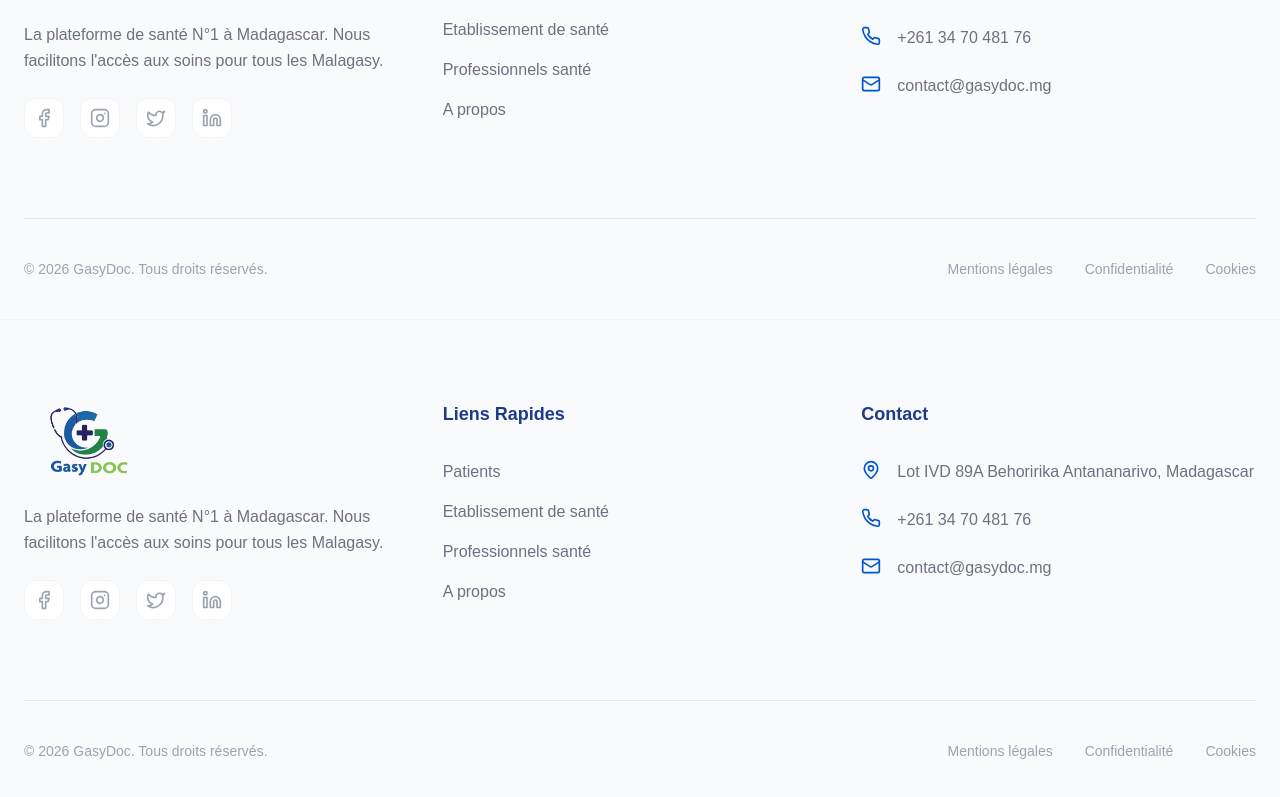
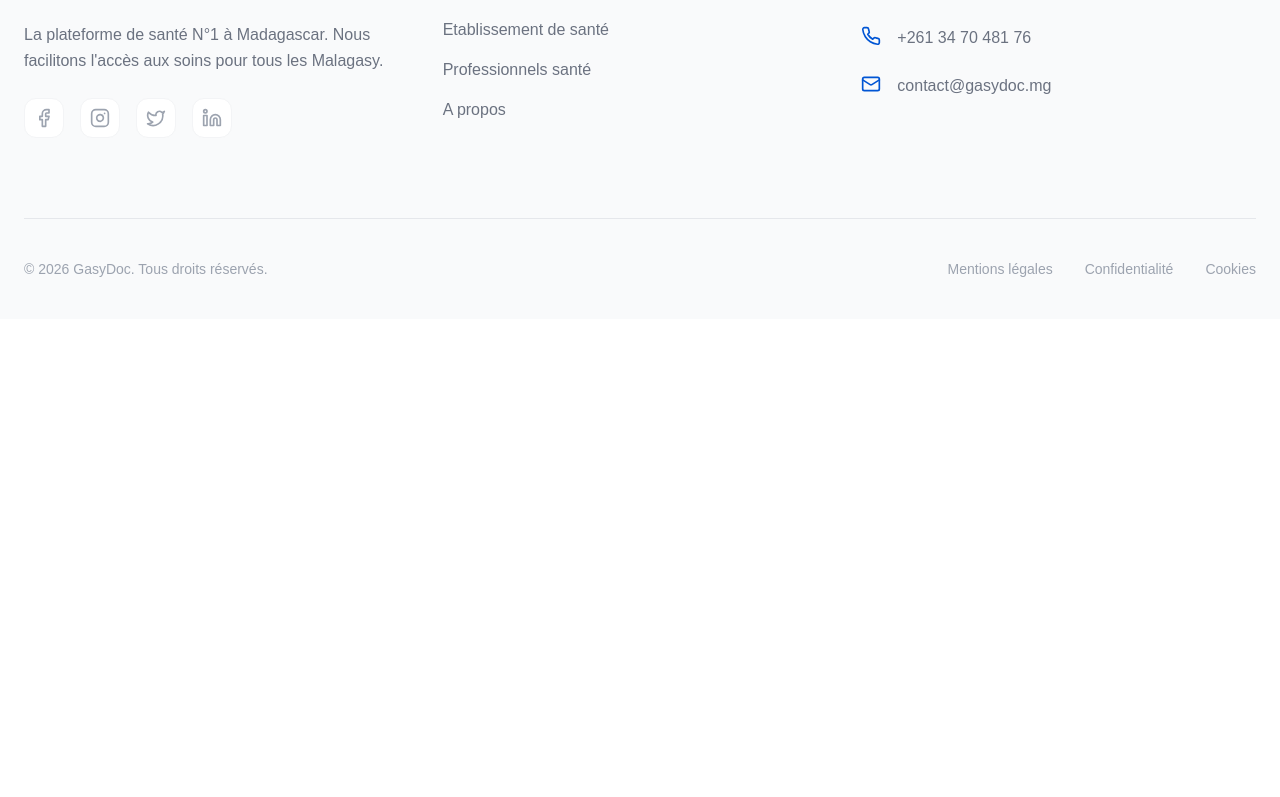
Before and after one commit to DarciaAnona/gasydoc-landing, a Next.js app: page / in a window 1280 px wide. Shown: the part 5975-6772 px from the top of the page. After the commit the page ends 6294 px from the top, so only its background shows below. Built offline with nearby package versions, Linux system fonts and the light colour scheme.

Commit message:
modif link et ajout recherche maladie

```diff
--- a/src/app/layout.tsx
+++ b/src/app/layout.tsx
@@ -40,8 +40,8 @@ export default function RootLayout({
           {children}
         </main>
 
-        {/* FOOTER */}
-        <Footer />
+        {/* FOOTER
+        <Footer />*/}
 
       </body>
     </html>
```
